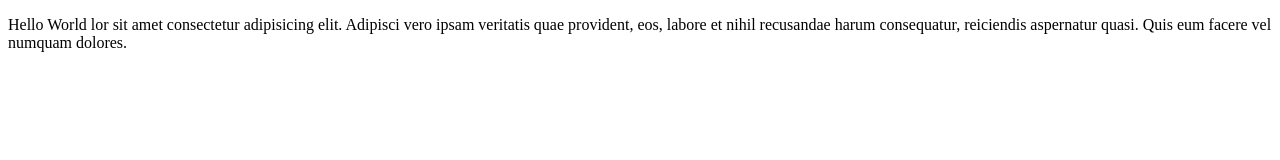
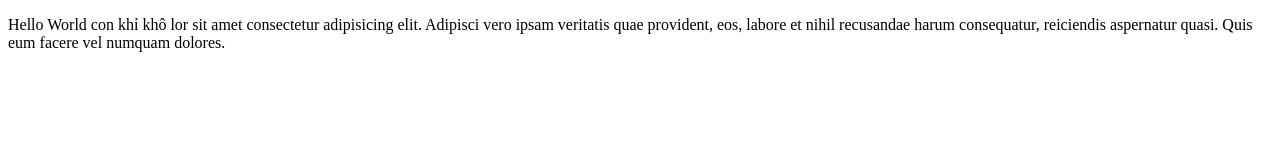
Before and after one commit to MD-00005/myrep.com, a plain HTML site: page index.html in a window 1280 px wide. Drawn offline with Linux system fonts and the light colour scheme.

Commit message:
update index text

```diff
--- a/index.html
+++ b/index.html
@@ -6,6 +6,6 @@
     <title>Document</title>
 </head>
 <body>
-    <p> Hello World lor sit amet consectetur adipisicing elit. Adipisci vero ipsam veritatis quae provident, eos, labore et nihil recusandae harum consequatur, reiciendis aspernatur quasi. Quis eum facere vel numquam dolores.</p>
+    <p> Hello World con khỉ khô lor sit amet consectetur adipisicing elit. Adipisci vero ipsam veritatis quae provident, eos, labore et nihil recusandae harum consequatur, reiciendis aspernatur quasi. Quis eum facere vel numquam dolores.</p>
 </body>
 </html>
```
